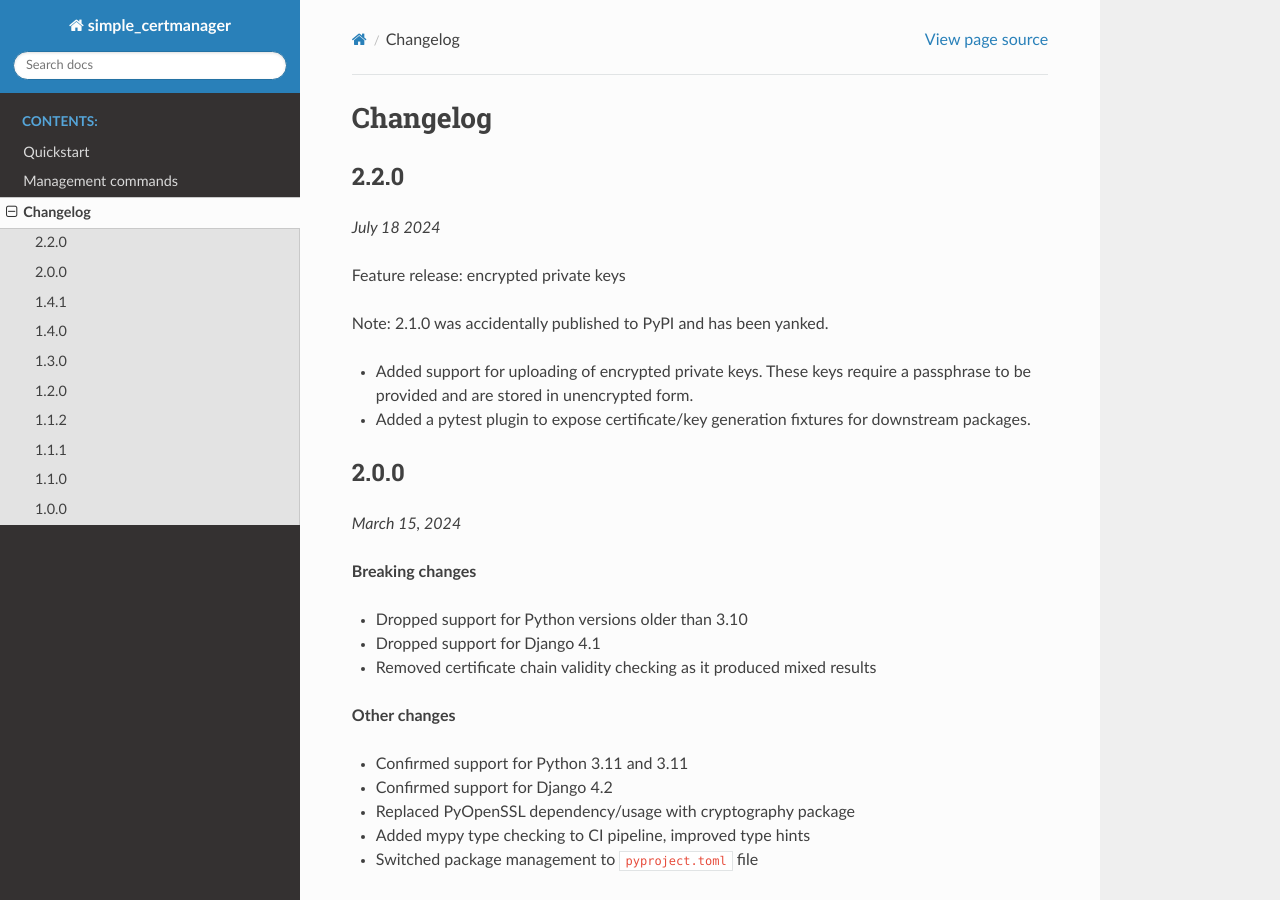
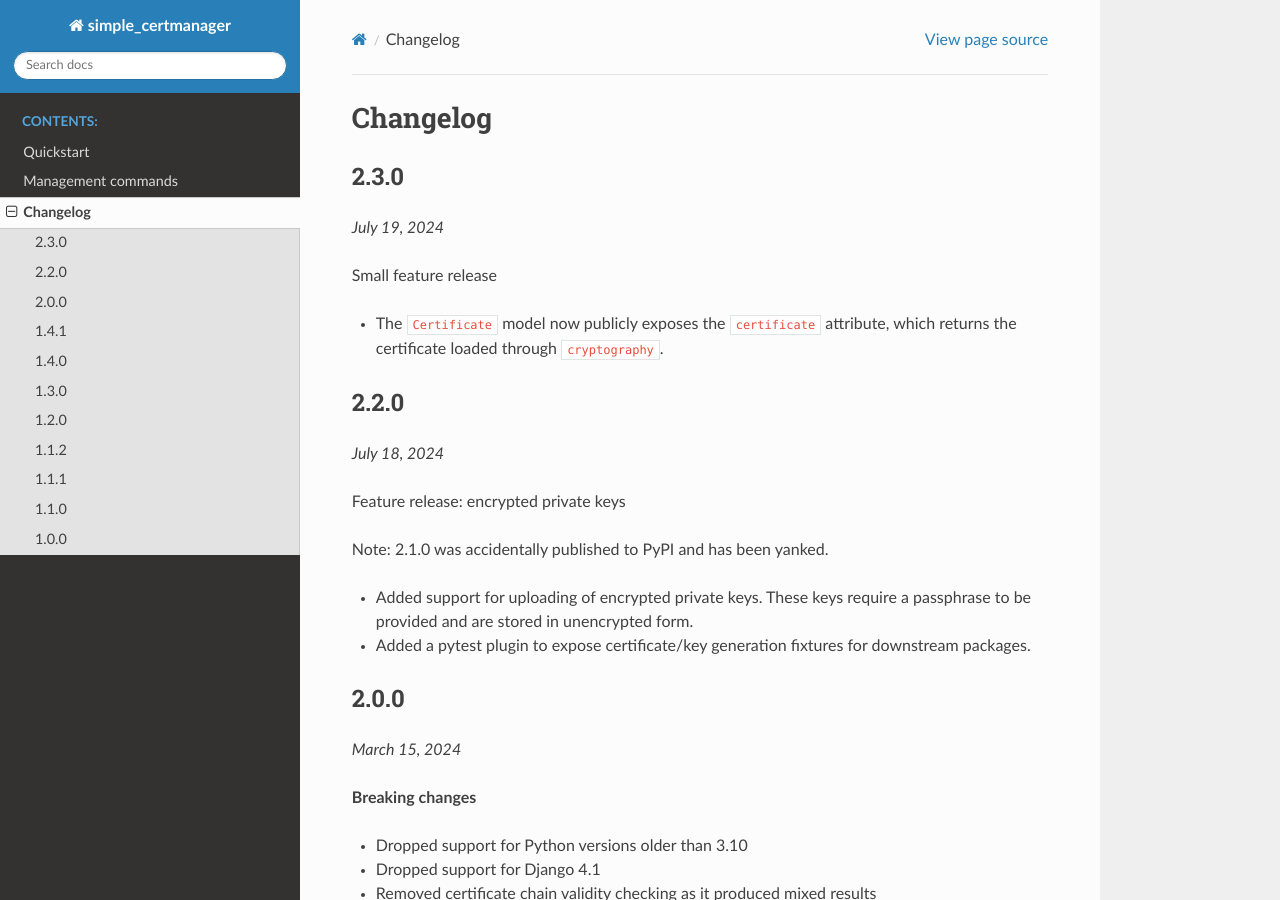
Before and after one commit to maykinmedia/django-simple-certmanager, a Sphinx documentation site: the page built from docs/CHANGELOG.rst, in a window 1280 px wide and 900 px high. Built offline with Sphinx 7.4.7 and the Read the Docs theme 2.0.0, drawn with Linux system fonts in a browser that asks for light colours.

Commit message:
:pencil: Release version 2.3.0

```diff
--- a/CHANGELOG.rst
+++ b/CHANGELOG.rst
@@ -2,10 +2,20 @@
 Changelog
 =========
 
+2.3.0
+=====
+
+*July 19, 2024*
+
+Small feature release
+
+* The ``Certificate`` model now publicly exposes the ``certificate`` attribute, which
+  returns the certificate loaded through ``cryptography``.
+
 2.2.0
 =====
 
-*July 18 2024*
+*July 18, 2024*
 
 Feature release: encrypted private keys
 
--- a/README.rst
+++ b/README.rst
@@ -1,7 +1,7 @@
 django-simple-certmanager
 =========================
 
-:Version: 2.2.0
+:Version: 2.3.0
 :Source: https://github.com/maykinmedia/django-simple-certmanager
 :Keywords: certificates
 
--- a/docs/conf.py
+++ b/docs/conf.py
@@ -30,7 +30,7 @@ copyright = "2022, Maykin Media"
 author = "Maykin Media"
 
 # The full version, including alpha/beta/rc tags
-release = "2.2.0"
+release = "2.3.0"
 
 
 # -- General configuration ---------------------------------------------------
--- a/pyproject.toml
+++ b/pyproject.toml
@@ -4,7 +4,7 @@ build-backend = "setuptools.build_meta"
 
 [project]
 name = "django-simple-certmanager"
-version = "2.2.0"
+version = "2.3.0"
 description = "Manage TLS certificates and keys in the Django admin"
 authors = [
     {name = "Maykin Media", email = "support@maykinmedia.nl"}
@@ -89,7 +89,7 @@ testpaths = ["tests"]
 DJANGO_SETTINGS_MODULE = "testapp.settings"
 
 [tool.bumpversion]
-current_version = "2.2.0"
+current_version = "2.3.0"
 files = [
     {filename = "pyproject.toml"},
     {filename = "README.rst"},
```
Also changed, not shown: 1 other file.
